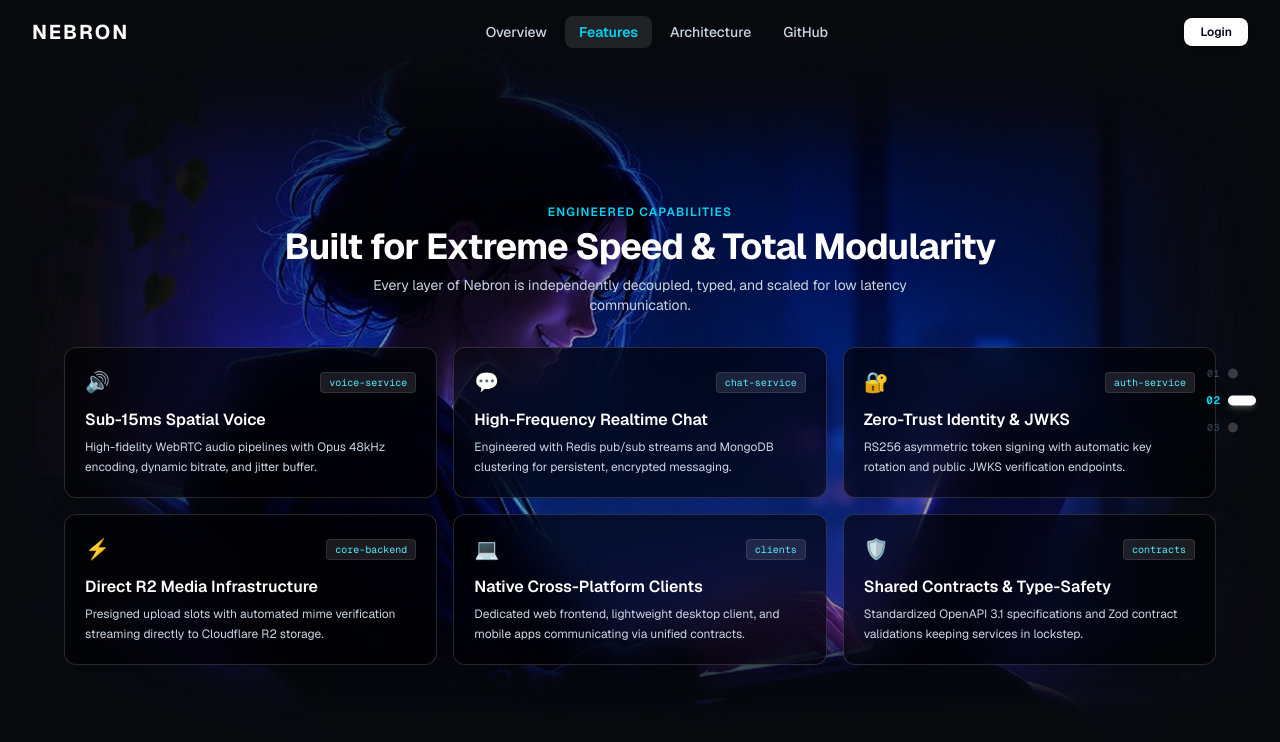
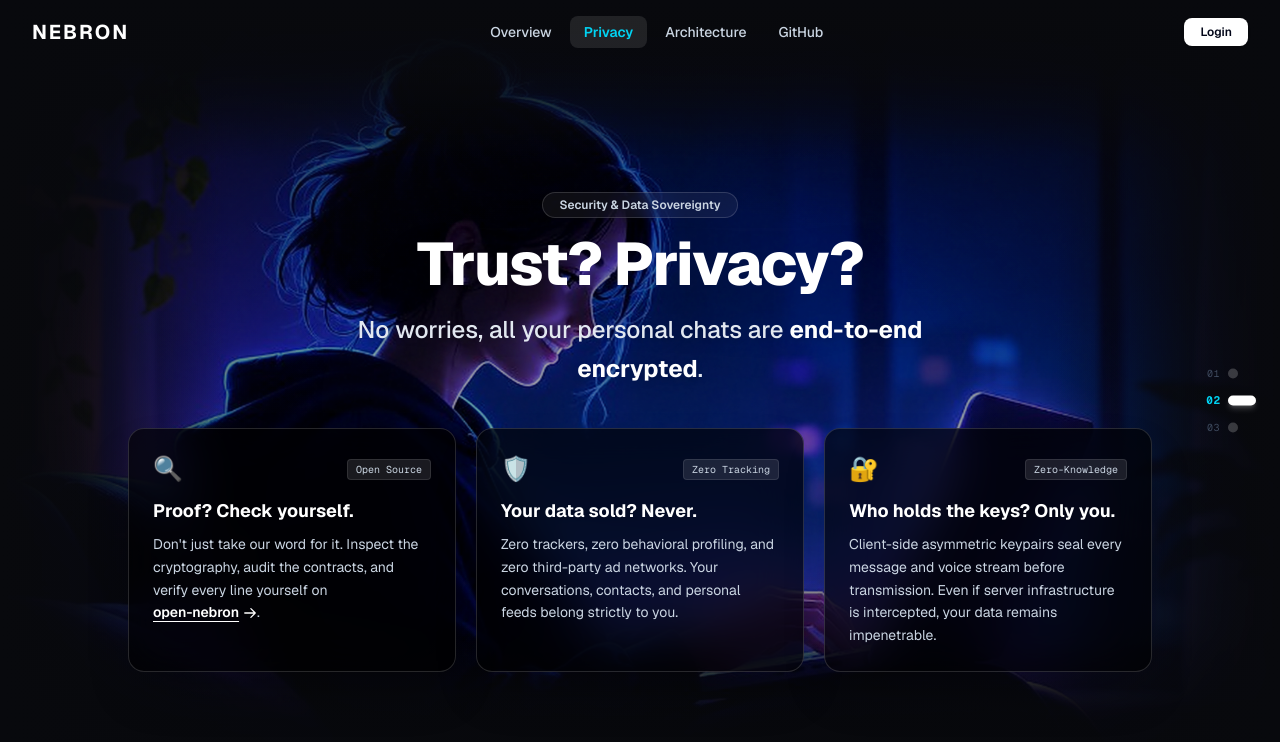
Before and after one commit to open-nebron/nebron-landing, a Next.js app: page / in a window 1280 px wide. Both pictures are taken after a click on the button "02". Shown: the top 742 px of the page. Built offline with nearby package versions, Linux system fonts and the light colour scheme.

Commit message:
feat: redesign 2nd section to focus on trust, privacy, and open source proof

```diff
--- a/src/components/Navbar.tsx
+++ b/src/components/Navbar.tsx
@@ -53,7 +53,7 @@ export default function Navbar({ activeSlide = 0, onSelectSlide }: NavbarProps)
                 : "text-slate-300 hover:text-white hover:bg-white/5"
             }`}
           >
-            Features
+            Privacy
           </button>
           <button
             onClick={(e) => handleNavClick(e, 2)}
@@ -147,7 +147,7 @@ export default function Navbar({ activeSlide = 0, onSelectSlide }: NavbarProps)
               activeSlide === 1 ? "text-cyan-400 bg-white/10" : "text-slate-300 hover:bg-white/5 hover:text-white"
             }`}
           >
-            Features
+            Privacy
           </button>
           <button
             onClick={(e) => handleNavClick(e, 2)}
--- a/src/components/PresentationView.tsx
+++ b/src/components/PresentationView.tsx
@@ -158,42 +158,53 @@ export default function PresentationView() {
     };
   }, [nextSlide, prevSlide]);
 
-  const features = [
+  const privacyGuarantees = [
     {
-      title: "Sub-15ms Spatial Voice",
-      description: "High-fidelity WebRTC audio pipelines with Opus 48kHz encoding, dynamic bitrate, and jitter buffer.",
-      badge: "voice-service",
-      icon: "🔊",
+      question: "Proof? Check yourself.",
+      description: (
+        <>
+          Don&apos;t just take our word for it. Inspect the cryptography, audit
+          the contracts, and verify every line yourself on{" "}
+          <a
+            href="https://github.com/open-nebron"
+            target="_blank"
+            rel="noopener noreferrer"
+            className="font-semibold text-white underline underline-offset-4 hover:text-slate-300 transition-colors inline-flex items-center gap-1"
+          >
+            <span>open-nebron</span>
+            <svg
+              className="h-3.5 w-3.5 inline"
+              fill="none"
+              viewBox="0 0 24 24"
+              strokeWidth="2.2"
+              stroke="currentColor"
+            >
+              <path
+                strokeLinecap="round"
+                strokeLinejoin="round"
+                d="M13.5 4.5L21 12m0 0l-7.5 7.5M21 12H3"
+              />
+            </svg>
+          </a>
+          .
+        </>
+      ),
+      icon: "🔍",
+      badge: "Open Source",
     },
     {
-      title: "High-Frequency Realtime Chat",
-      description: "Engineered with Redis pub/sub streams and MongoDB clustering for persistent, encrypted messaging.",
-      badge: "chat-service",
-      icon: "💬",
+      question: "Your data sold? Never.",
+      description:
+        "Zero trackers, zero behavioral profiling, and zero third-party ad networks. Your conversations, contacts, and personal feeds belong strictly to you.",
+      icon: "🛡️",
+      badge: "Zero Tracking",
     },
     {
-      title: "Zero-Trust Identity & JWKS",
-      description: "RS256 asymmetric token signing with automatic key rotation and public JWKS verification endpoints.",
-      badge: "auth-service",
+      question: "Who holds the keys? Only you.",
+      description:
+        "Client-side asymmetric keypairs seal every message and voice stream before transmission. Even if server infrastructure is intercepted, your data remains impenetrable.",
       icon: "🔐",
-    },
-    {
-      title: "Direct R2 Media Infrastructure",
-      description: "Presigned upload slots with automated mime verification streaming directly to Cloudflare R2 storage.",
-      badge: "core-backend",
-      icon: "⚡",
-    },
-    {
-      title: "Native Cross-Platform Clients",
-      description: "Dedicated web frontend, lightweight desktop client, and mobile apps communicating via unified contracts.",
-      badge: "clients",
-      icon: "💻",
-    },
-    {
-      title: "Shared Contracts & Type-Safety",
-      description: "Standardized OpenAPI 3.1 specifications and Zod contract validations keeping services in lockstep.",
-      badge: "contracts",
-      icon: "🛡️",
+      badge: "Zero-Knowledge",
     },
   ];
 
@@ -383,7 +394,7 @@ export default function PresentationView() {
         </div>
       </div>
 
-      {/* Slide 1: Features Section */}
+      {/* Slide 1: Trust & Privacy Section */}
       <div
         className={`absolute inset-0 z-30 flex flex-col justify-center items-center px-4 pt-16 transition-all duration-[1200ms] ease-[cubic-bezier(0.16,1,0.3,1)] ${
           currentSlide === 1
@@ -391,37 +402,38 @@ export default function PresentationView() {
             : "opacity-0 translate-y-8 scale-[0.96] pointer-events-none"
         }`}
       >
-        <div className="mx-auto max-w-6xl w-full">
-          <div className="text-center mb-6 sm:mb-8">
-            <span className="text-xs font-semibold uppercase tracking-widest text-cyan-400 drop-shadow">
-              Engineered Capabilities
-            </span>
-            <h2 className="mt-1 text-2xl sm:text-3xl lg:text-4xl font-bold tracking-tight text-white drop-shadow-lg">
-              Built for Extreme Speed & Total Modularity
-            </h2>
-            <p className="mt-2 text-xs sm:text-sm text-slate-300 drop-shadow max-w-xl mx-auto">
-              Every layer of Nebron is independently decoupled, typed, and scaled for low latency communication.
-            </p>
+        <div className="mx-auto max-w-5xl w-full text-center">
+          <div className="inline-flex items-center gap-2 rounded-full border border-white/15 bg-white/5 px-4 py-1 text-xs font-semibold text-slate-300 backdrop-blur-md mb-4">
+            Security & Data Sovereignty
           </div>
 
-          <div className="grid grid-cols-1 sm:grid-cols-2 lg:grid-cols-3 gap-3.5 sm:gap-4 max-h-[62vh] overflow-y-auto sm:overflow-visible pr-1 sm:pr-0">
-            {features.map((feat) => (
+          <h2 className="text-4xl sm:text-6xl font-extrabold tracking-tight text-white drop-shadow-2xl">
+            Trust? Privacy?
+          </h2>
+
+          <p className="mt-4 text-lg sm:text-2xl text-slate-200 font-medium leading-relaxed max-w-2xl mx-auto drop-shadow-md">
+            No worries, all your personal chats are{" "}
+            <span className="text-white font-bold">end-to-end encrypted</span>.
+          </p>
+
+          <div className="mt-8 sm:mt-10 grid grid-cols-1 md:grid-cols-3 gap-4 sm:gap-5 text-left max-h-[62vh] overflow-y-auto md:overflow-visible pr-1 md:pr-0">
+            {privacyGuarantees.map((item) => (
               <div
-                key={feat.title}
-                className="group relative rounded-xl border border-white/15 bg-black/60 backdrop-blur-xl p-4 sm:p-5 transition-all duration-300 hover:border-cyan-500/50 hover:bg-black/75 hover:-translate-y-0.5 hover:shadow-xl hover:shadow-cyan-500/10"
+                key={item.question}
+                className="group relative rounded-2xl border border-white/15 bg-black/65 backdrop-blur-xl p-5 sm:p-6 transition-all duration-300 hover:border-white/30 hover:bg-black/75 hover:-translate-y-1 shadow-2xl"
               >
-                <div className="flex items-center justify-between">
-                  <span className="text-xl">{feat.icon}</span>
-                  <span className="font-mono text-[10px] text-cyan-300 rounded bg-white/10 px-2 py-0.5 border border-white/10">
-                    {feat.badge}
+                <div className="flex items-center justify-between mb-3">
+                  <span className="text-2xl">{item.icon}</span>
+                  <span className="font-mono text-[10px] text-slate-300 rounded bg-white/10 px-2 py-0.5 border border-white/10">
+                    {item.badge}
                   </span>
                 </div>
-                <h3 className="mt-3 text-sm sm:text-base font-semibold text-white drop-shadow">
-                  {feat.title}
+                <h3 className="text-base sm:text-lg font-bold text-white drop-shadow">
+                  {item.question}
                 </h3>
-                <p className="mt-1.5 text-xs text-slate-300 leading-relaxed">
-                  {feat.description}
-                </p>
+                <div className="mt-2 text-xs sm:text-sm text-slate-300 leading-relaxed">
+                  {item.description}
+                </div>
               </div>
             ))}
           </div>
```
